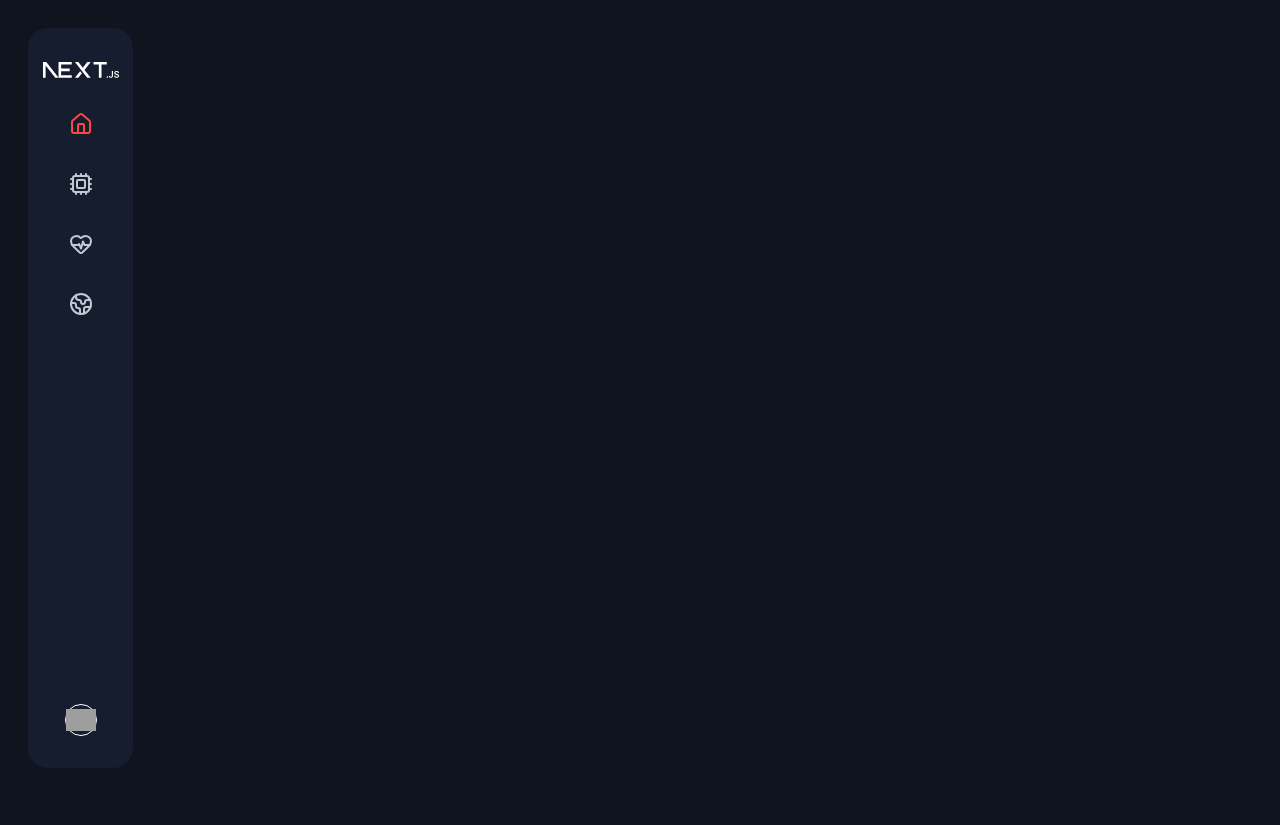
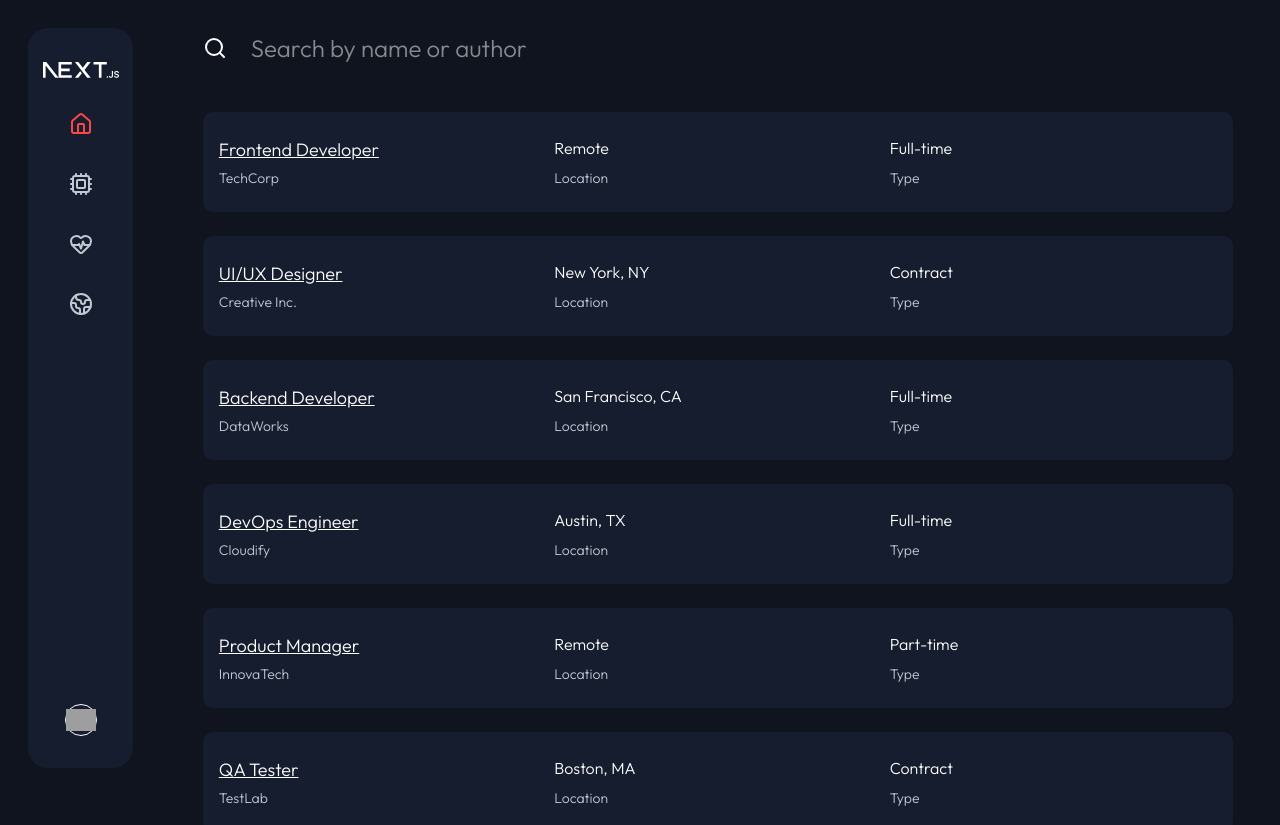
Before and after one commit to kncalderong/job-board-challenge, a Next.js app: page / in a window 1280 px wide. Shown: the top 825 px of the page. Before the commit the page ends 800 px from the top, so only its background shows below. Built offline with nearby package versions, Linux system fonts and the light colour scheme; grey boxes are pictures that could not be loaded.

Commit message:
feat: search developed

```diff
--- a/package.json
+++ b/package.json
@@ -9,13 +9,15 @@
     "lint": "next lint"
   },
   "dependencies": {
+    "@radix-ui/react-slot": "^1.2.3",
     "class-variance-authority": "^0.7.1",
     "clsx": "^2.1.1",
     "lucide-react": "^0.525.0",
     "next": "15.3.5",
     "react": "^19.0.0",
     "react-dom": "^19.0.0",
-    "tailwind-merge": "^3.3.1"
+    "tailwind-merge": "^3.3.1",
+    "use-debounce": "^10.0.5"
   },
   "devDependencies": {
     "@eslint/eslintrc": "^3",
--- a/src/app/page.tsx
+++ b/src/app/page.tsx
@@ -1,9 +1,35 @@
-import JobsGrid from "@/components/home/JobsGrid";
+import PaginationBlock from "@/components/global/PaginationBlock";
+import JobsGrid, { JobsGridSkeleton } from "@/components/home/JobsGrid";
+import SearchBlock from "@/components/home/Search";
+import { getTotalPages } from "@/helpers/CRUD/jobs";
+import { Suspense } from "react";
 
-export default function Home() {
+export default async function Home(props: {
+  searchParams?: Promise<{
+    page?: string;
+    query?: string;
+  }>;
+}) {
+  const PAGE_SIZE = 6;
+  const searchParams = await props.searchParams;
+  const currentPage = Number(searchParams?.page) || 1;
+  const query = searchParams?.query || "";
+  const totalPages = await getTotalPages(PAGE_SIZE, query);
+
   return (
-    <div className="custom-box">
-      <JobsGrid />
+    <div className="custom-box flex flex-col gap-8 py-8">
+      <SearchBlock placeholder="Search by name or author" />
+      <Suspense
+        key={currentPage + PAGE_SIZE}
+        fallback={<JobsGridSkeleton pageSize={PAGE_SIZE} />}
+      >
+        <JobsGrid
+          currentPage={currentPage}
+          pageSize={PAGE_SIZE}
+          query={query}
+        />
+      </Suspense>
+      <PaginationBlock totalPages={totalPages} />
     </div>
   );
 }
--- a/src/components/global/PaginationBlock.tsx
+++ b/src/components/global/PaginationBlock.tsx
@@ -30,7 +30,7 @@
   const allPages = generatePagination(currentPage, totalPages);
 
   return (
-    <Pagination className="lg:mt-12">
+    <Pagination className="">
       <PaginationContent>
         <PaginationItem>
           <PaginationPrevious
--- a/src/components/home/JobsGrid.tsx
+++ b/src/components/home/JobsGrid.tsx
@@ -10,13 +10,19 @@
 export default async function JobsGrid({
   currentPage,
   pageSize,
+  query,
 }: {
   currentPage: number;
   pageSize: number;
+  query?: string;
 }) {
-  const jobs = await getJobs(pageSize, currentPage);
+  const jobs = await getJobs({
+    pageSize,
+    page: currentPage,
+    query: query || "",
+  });
   return (
-    <section className="flex flex-col gap-6 my-12">
+    <section className="flex flex-col gap-6 my-4">
       {jobs.map((job) => (
         <div
           key={job.id}
--- /dev/null
+++ b/src/components/home/Search.tsx
@@ -0,0 +1,40 @@
+"use client";
+
+import { Search } from "lucide-react";
+import { useSearchParams, usePathname, useRouter } from "next/navigation";
+import { useDebouncedCallback } from "use-debounce";
+
+export default function SearchBlock({ placeholder }: { placeholder: string }) {
+  const searchParams = useSearchParams();
+  const pathname = usePathname();
+  const { replace } = useRouter();
+
+  const handleSearch = useDebouncedCallback((term) => {
+    const params = new URLSearchParams(searchParams);
+    params.set("page", "1");
+    if (term) {
+      params.set("query", term);
+    } else {
+      params.delete("query");
+    }
+    replace(`${pathname}?${params.toString()}`);
+  }, 300);
+
+  return (
+    <section className="w-full flex items-center justify-center gap-4 md:gap-6">
+      <label htmlFor="search" className="sr-only">
+        Search
+      </label>
+      <Search />
+      <input
+        type="search"
+        onChange={(e) => {
+          handleSearch(e.target.value);
+        }}
+        className="min-h-[24px] bg-dark-blue text-white flex-grow focus-visible:bg-dark-blue focus-visible:border-b-[1px] focus-visible:border-b-greyish-blue caret-red focus-visible:outline-none cursor-pointer text-base md:text-2xl"
+        placeholder={placeholder}
+        defaultValue={searchParams.get("query") || ""}
+      />
+    </section>
+  );
+}
--- a/src/helpers/CRUD/jobs.ts
+++ b/src/helpers/CRUD/jobs.ts
@@ -2,9 +2,21 @@
 import jobs from "@/lib/jobs.json";
 import { Job } from "@/types/jobs";
 
-export async function getTotalPages(pageSize: number) {
+export async function getTotalPages(
+  pageSize: number,
+  query?: string
+): Promise<number> {
   try {
     if (pageSize === 0) return 0;
+    const typedJobs = jobs as Job[];
+    if (query) {
+      const filteredJobs = typedJobs.filter(
+        (job) =>
+          job.title.toLowerCase().includes(query.toLowerCase()) ||
+          job.company.toLowerCase().includes(query.toLowerCase())
+      );
+      return Math.ceil(filteredJobs.length / pageSize);
+    }
     return Math.ceil(jobs.length / pageSize);
   } catch (error) {
     console.error("Database Error:", error);
@@ -12,9 +24,25 @@
   }
 }
 
-export async function getJobs(pageSize: number, page: number) {
+export async function getJobs({
+  pageSize,
+  page,
+  query,
+}: {
+  pageSize: number;
+  page: number;
+  query: string;
+}) {
   try {
     const typedJobs = jobs as Job[];
+    if (query) {
+      const filteredJobs = typedJobs.filter(
+        (job) =>
+          job.title.toLowerCase().includes(query.toLowerCase()) ||
+          job.company.toLowerCase().includes(query.toLowerCase())
+      );
+      return filteredJobs.slice((page - 1) * pageSize, page * pageSize);
+    }
     return typedJobs.slice((page - 1) * pageSize, page * pageSize);
   } catch (error) {
     console.error("Database Error:", error);
```
Also changed, not shown: 1 other file (tests, documents, lock files or other folders).
